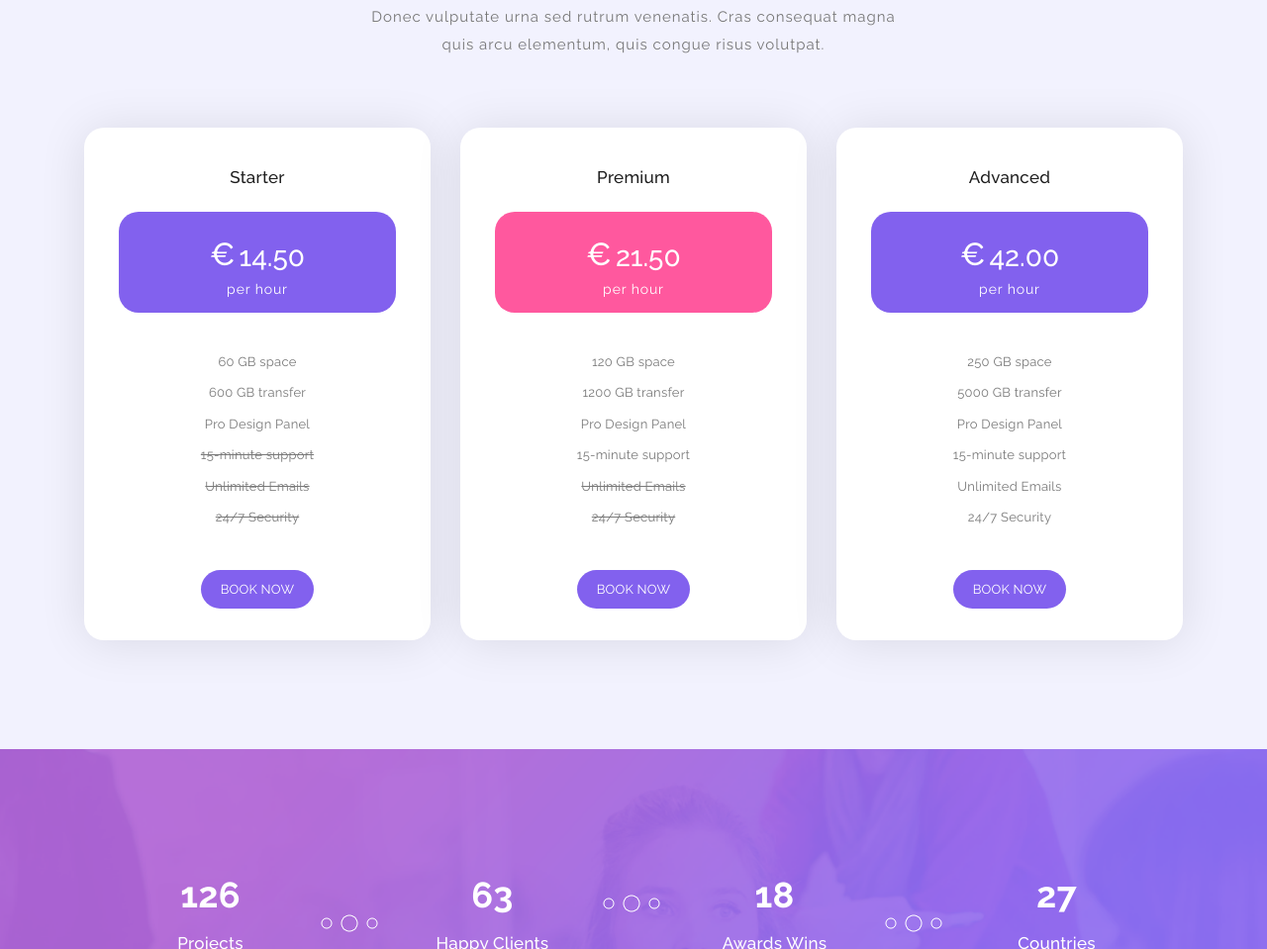
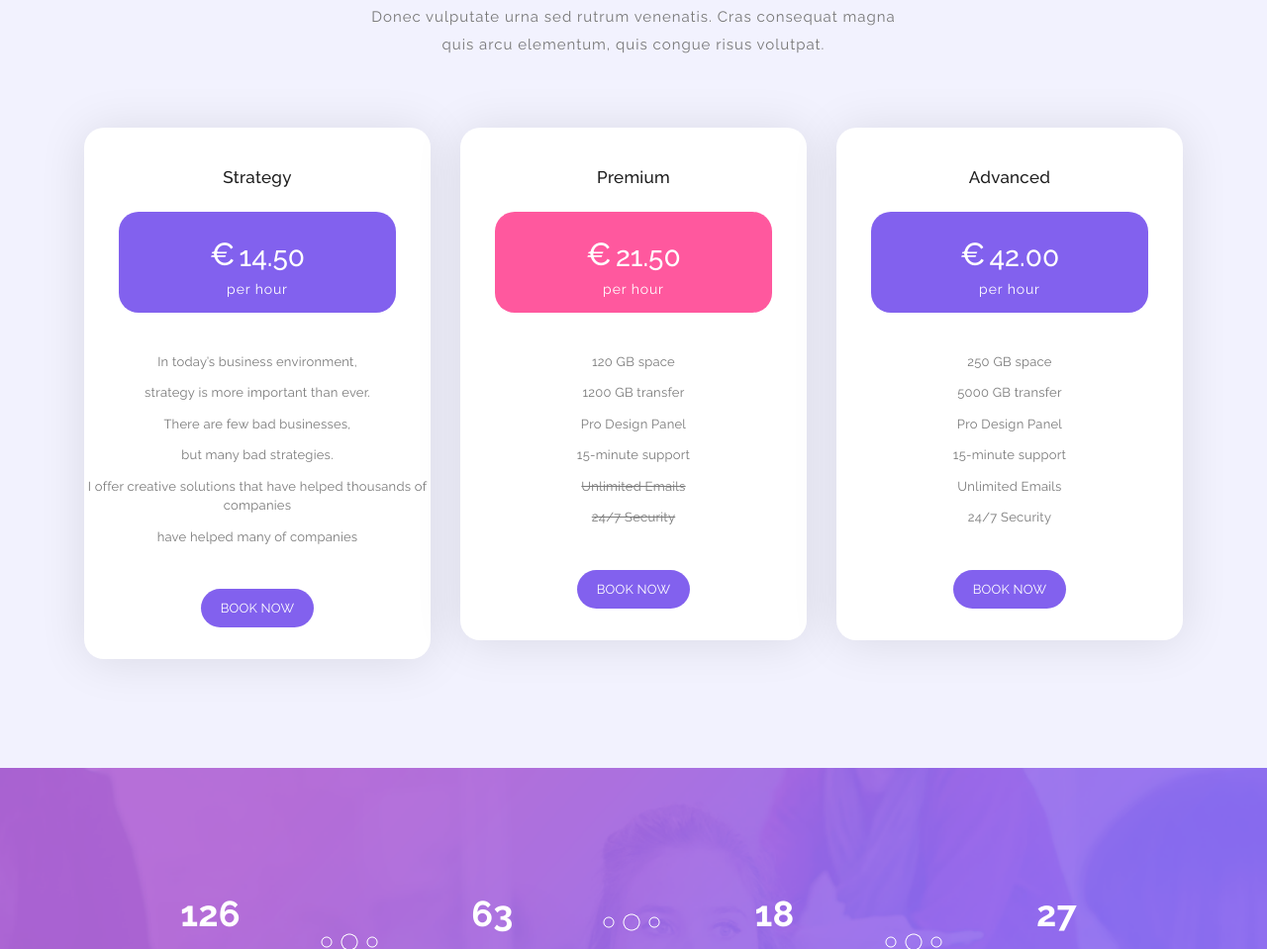
Before and after one commit to idktech/Pink, a plain HTML site: page index.html in a window 1280 px wide. Shown: the part 3354-4313 px from the top of the page at 99% size. Drawn offline with Linux system fonts and the light colour scheme.

Commit message:
updated some texts

```diff
--- a/index.html
+++ b/index.html
@@ -370,7 +370,7 @@ https://templatemo.com/tm-535-softy-pinko
                     data-scroll-reveal="enter bottom move 50px over 0.6s after 0.2s">
                     <div class="pricing-item">
                         <div class="pricing-header">
-                            <h3 class="pricing-title">Starter</h3>
+                            <h3 class="pricing-title">Strategy</h3>
                         </div>
                         <div class="pricing-body">
                             <div class="price-wrapper">
@@ -379,12 +379,14 @@ https://templatemo.com/tm-535-softy-pinko
                                 <span class="period">per hour</span>
                             </div>
                             <ul class="list">
-                                <li class="active">60 GB space</li>
-                                <li class="active">600 GB transfer</li>
-                                <li class="active">Pro Design Panel</li>
-                                <li>15-minute support</li>
-                                <li>Unlimited Emails</li>
-                                <li>24/7 Security</li>
+                                <li class="active">In today’s business environment,</li>
+                                <li class="active"> strategy is more important than
+                                    ever.</li>
+                                <li class="active">There are few bad businesses,</li>
+                                <li class="active">but many bad strategies.</li>
+                                <li class="active">I offer creative solutions that have helped thousands of companies
+                                </li>
+                                <li class="active">have helped many of companies</li>
                             </ul>
                         </div>
                         <div class="pricing-footer">
```
